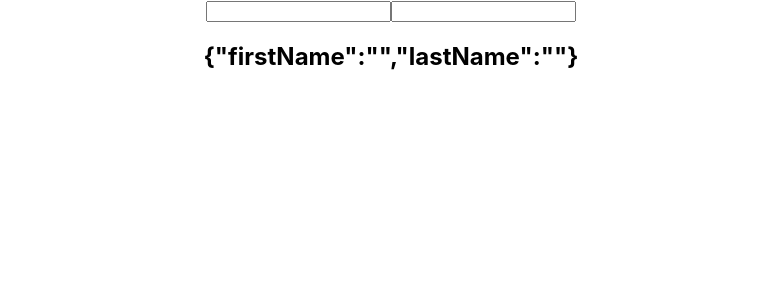
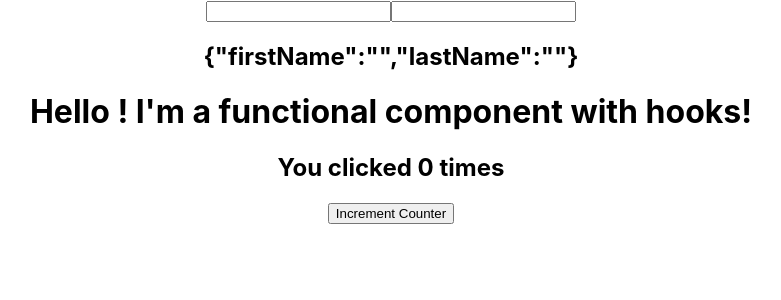
Before and after one commit to MBilalQureshi/react-controlled-forms-hooks, a React (Create React App) app in the folder my-app/: page / in a window 1280 px wide. Shown: the top 300 px of the page, without its empty margins (249-1030 px from the left). Built offline with nearby package versions, Linux system fonts and the light colour scheme.

Commit message:
Implement how to use previousby passing in function, in our case count has prev valuelue in

```diff
--- a/my-app/src/App.js
+++ b/my-app/src/App.js
@@ -2,6 +2,7 @@ import './App.css';
 import ControlledFormsHooks from "./components/ControlledFormsHooks";
 import UseStatesWithArrays from './components/UseStatesWithArrays';
 import UseStateWithObjects from './components/UseStateWithObjects';
+import HooksCounter from './components/HooksCounter';
 
 function App() {
   return (
@@ -13,6 +14,7 @@ function App() {
       {/* <UseStatesWithArrays /> */}
       {/* lecture 3 hooks below */}
       <UseStateWithObjects />
+      <HooksCounter />
 
     </div>
   );
--- /dev/null
+++ b/my-app/src/components/HooksCounter.js
@@ -0,0 +1,24 @@
+import React, { useState } from "react";
+
+export default function HooksCounter(props) {
+    // count: a new state property
+    // setCount: a method to update count
+    // useState(0): initialize count to 0
+    const [count, setCount] = useState(0);
+
+    return (
+        <div className="greeting">
+        <h1>
+            Hello {props.name}!
+            I'm a functional component with hooks!
+        </h1>
+        <h2>You clicked {count} times</h2>
+        <button onClick={
+            //IMP: here prevState is not used but count that is actually prev value AND PASSING IT IN a functions is best
+            () => setCount(count => count + 1)
+        }>
+            Increment Counter
+        </button>
+        </div>
+    );
+}
```
